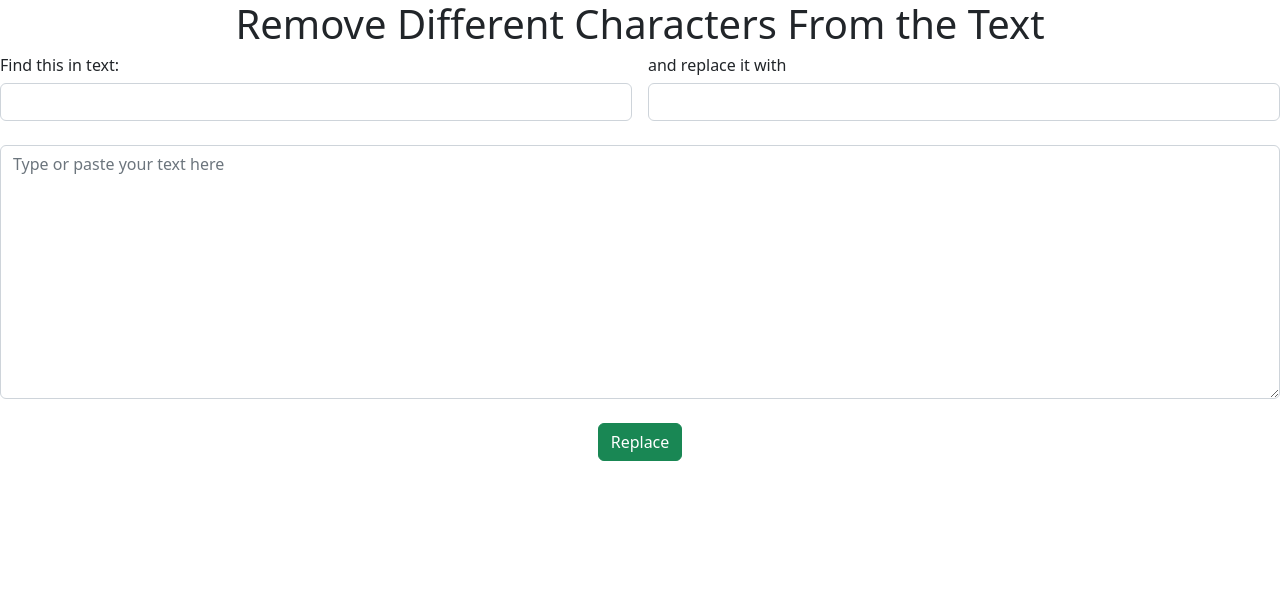
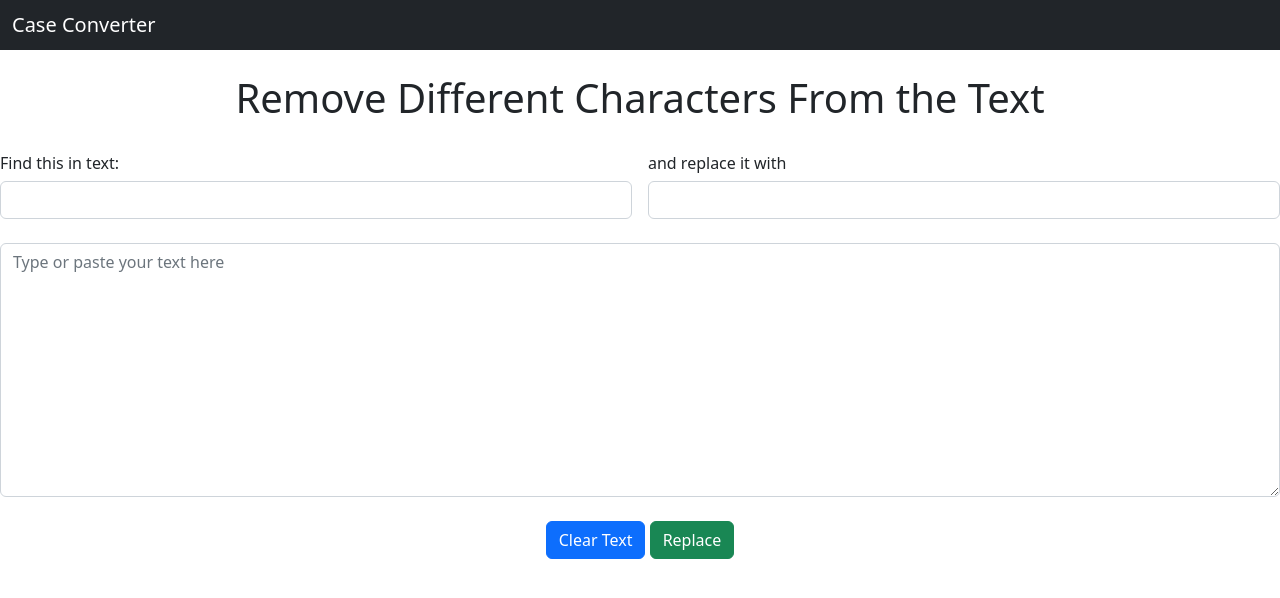
Before and after one commit to Rononoa13/flask-case-converter, a Flask app: page / in a window 1280 px wide. Shown: the top 598 px of the page. Run offline with Flask 2, Linux system fonts and the light colour scheme.

Commit message:
Minor HTML changes

```diff
--- a/templates/home.html
+++ b/templates/home.html
@@ -19,6 +19,7 @@
     <br>
 
     <div class="text-center">
+        <button type="button" class="btn btn-primary text-center">Clear Text</button>
         <button type="button" class="btn btn-success text-center">Replace</button>
     </div>
 
--- a/templates/layout.html
+++ b/templates/layout.html
@@ -1,17 +1,33 @@
 <!DOCTYPE html>
 <html lang="en">
+
 <head>
     <meta charset="UTF-8">
     <meta http-equiv="X-UA-Compatible" content="IE=edge">
     <meta name="viewport" content="width=b, initial-scale=1.0">
-    <link rel="stylesheet" href="https://cdn.jsdelivr.net/npm/bootstrap@5.2.3/dist/css/bootstrap.min.css" integrity="sha384-rbsA2VBKQhggwzxH7pPCaAqO46MgnOM80zW1RWuH61DGLwZJEdK2Kadq2F9CUG65" crossorigin="anonymous">
+    <link rel="stylesheet" href="https://cdn.jsdelivr.net/npm/bootstrap@5.2.3/dist/css/bootstrap.min.css"
+        integrity="sha384-rbsA2VBKQhggwzxH7pPCaAqO46MgnOM80zW1RWuH61DGLwZJEdK2Kadq2F9CUG65" crossorigin="anonymous">
 
     <title>Document</title>
 </head>
+
 <body>
+    <!-- As a heading -->
+    <nav class="navbar bg-dark">
+        <div class="container-fluid">
+            <span class="navbar-brand mb-0 h1 text-white" >Case Converter</span>
+        </div>
+    </nav>
+    <br>
+
     <h1 align="center">Remove Different Characters From the Text</h1>
+    <br>
+
     {% block content %}
     {% endblock%}
-    <script src="https://cdn.jsdelivr.net/npm/bootstrap@5.2.3/dist/js/bootstrap.min.js" integrity="sha384-cuYeSxntonz0PPNlHhBs68uyIAVpIIOZZ5JqeqvYYIcEL727kskC66kF92t6Xl2V" crossorigin="anonymous"></script>
+    <script src="https://cdn.jsdelivr.net/npm/bootstrap@5.2.3/dist/js/bootstrap.min.js"
+        integrity="sha384-cuYeSxntonz0PPNlHhBs68uyIAVpIIOZZ5JqeqvYYIcEL727kskC66kF92t6Xl2V"
+        crossorigin="anonymous"></script>
 </body>
+
 </html>
```
Also changed, not shown: README.md.
